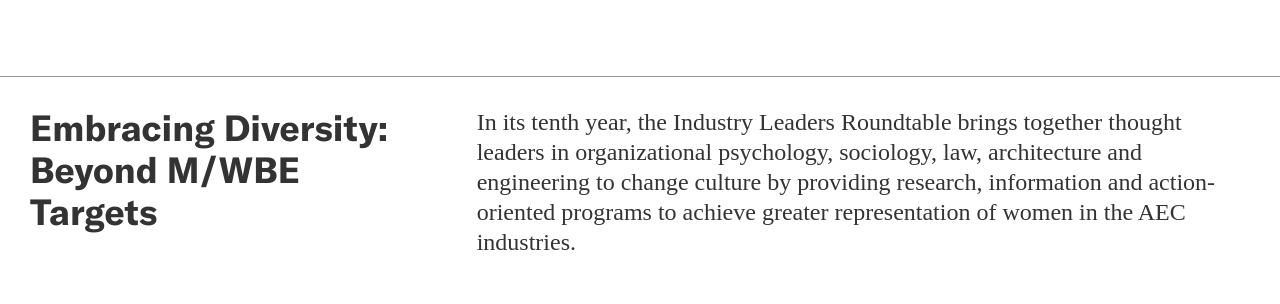
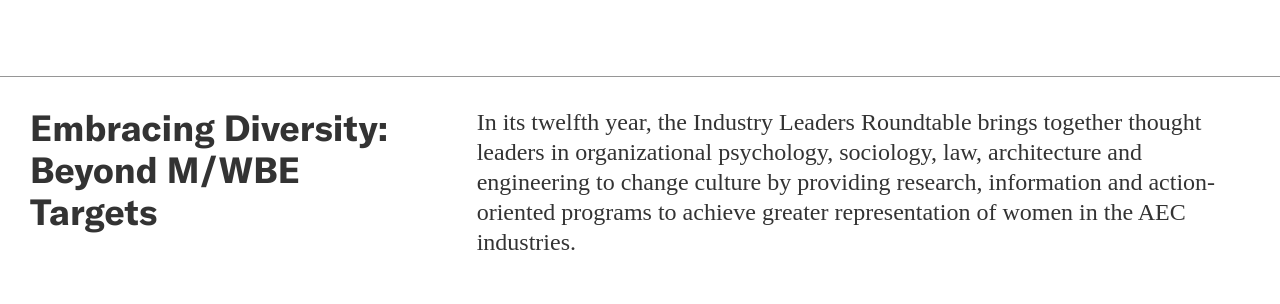
Before and after one commit to jengalas/bwaf-bbw, a Jekyll site: the page built from _programs/industry-leaders-roundtable-retreat.md, in a window 1280 px wide and 900 px high, scrolled down 935 px, cut to the strip 151-900 px from the top of the window. Shown: the top 304 px of the strip. Built offline with Jekyll 4.4.1, drawn with Linux system fonts in a browser that asks for light colours; some web fonts are replaced.

Commit message:
Update from Forestry.io Aislinn McNamara updated _programs/industry-leaders-roundtable-retreat.md

```diff
--- a/_programs/industry-leaders-roundtable-retreat.md
+++ b/_programs/industry-leaders-roundtable-retreat.md
@@ -41,10 +41,10 @@ page_blocks:
     download: ''
     link_url: ''
     link_text: ''
-  text_block: In its tenth year, the Industry Leaders Roundtable brings together thought
-    leaders in organizational psychology, sociology, law, architecture and engineering
-    to change culture by providing research, information and action-oriented programs
-    to achieve greater representation of women in the AEC industries.
+  text_block: In its twelfth year, the Industry Leaders Roundtable brings together
+    thought leaders in organizational psychology, sociology, law, architecture and
+    engineering to change culture by providing research, information and action-oriented
+    programs to achieve greater representation of women in the AEC industries.
 - template: miscellaneous-block
   miscellaneous: |-
     ## **Why attend?**
```
Also changed, not shown: other parts of _programs/industry-leaders-roundtable-retreat.md (+1 -1 lines).
